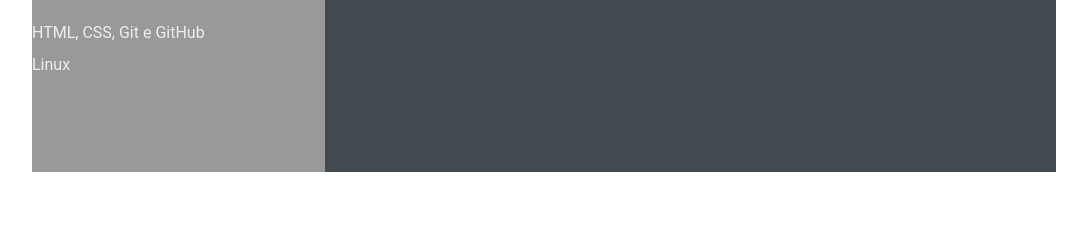
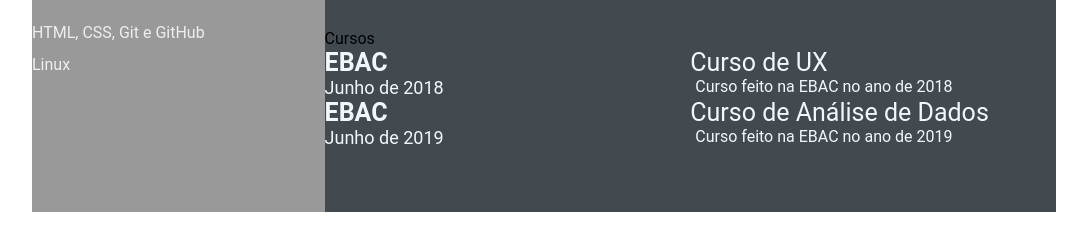
Before and after one commit to durskim/durskim.github.io, a plain HTML site: page index.html in a window 1280 px wide. Shown: the part 660-904 px from the top of the page, without its empty margins (96-1183 px from the left). Before the commit the page ends 864 px from the top, so only its background shows below. Drawn offline with Linux system fonts and the light colour scheme.

Commit message:
feature: add index.html (#5)

```diff
--- a/index.html
+++ b/index.html
@@ -122,7 +122,33 @@
                     </div>
                 </div>
             </section>
+            <section class="awards gap">
+                <div class="righ-title">Cursos</div>
+                <div class="awards-contents">
+                    <div class="awards-left">
+                        <p class="awards-company-name">EBAC</p>
+                        <p class="awards-time-period">Junho de 2018</p>
+                    </div>
+                    <div class="awards-right">
+                        <p class="awards-name">Curso de UX</p>
+                        <p class="awards-desc">
+                            Curso feito na EBAC no ano de 2018
+                        </p>
+                    </div>
+                    <div class="awards-left">
+                        <p class="awards-company-name">EBAC</p>
+                        <p class="awards-time-period">Junho de 2019</p>
+                    </div>
+                    <div class="awards-right">
+                        <p class="awards-name">Curso de Análise de Dados</p>
+                        <p class="awards-desc">
+                            Curso feito na EBAC no ano de 2019
+                        </p>
+                    </div>
+                </div>
+            </section>
         </section>
     </main>
 </body>
+
 </html>
```
Also changed, not shown: 1 other file.
